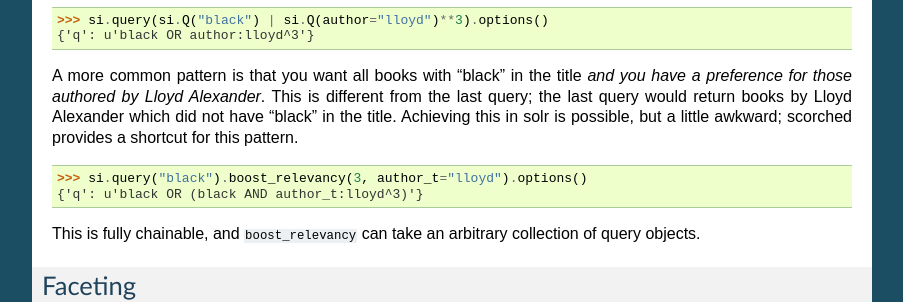
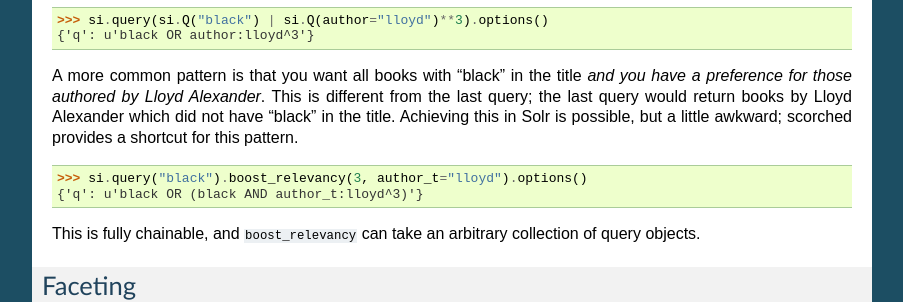
Before and after one commit to lugensa/scorched, a Sphinx documentation site: the page built from docs/query.rst, in a window 1280 px wide and 900 px high, scrolled down 7193 px. Shown: the part 172-474 px from the top of the window, without its empty margins (198-1101 px from the left). Built offline with Sphinx 7.4.7, drawn with Linux system fonts in a browser that asks for light colours; some of the changed text lies outside the part shown.

```diff
--- a/CHANGES.rst
+++ b/CHANGES.rst
@@ -31,7 +31,7 @@
 
 - Return response for update actions (mamico)
 
-- Add support for solr cursors (Chronial)
+- Add support for Solr cursors (Chronial)
 
 - Added stats option (rlskoeser)
 
@@ -61,7 +61,7 @@
 0.7 (2015-04-17)
 ----------------
 
-- Test against solr 4.10.2 and added python 3.4 to travis.
+- Test against Solr 4.10.2 and added Python 3.4 to travis.
 
 - Added support for dismax queries.
 
--- a/docs/query.rst
+++ b/docs/query.rst
@@ -184,7 +184,7 @@ the results in smaller chunks. Due to the way this is implemented in Solr, your
 sort needs to include your uniqueKey field. The ``cursor()`` method returns a
 cursor that you can iterate over. Like ``execute()``, ``cursor()`` takes an
 optional ``constructor`` parameter. In addition you can pass ``rows`` to define
-how many results should be fetched from solr at once.
+how many results should be fetched from Solr at once.
 
 ::
 
@@ -358,7 +358,7 @@ You can also sort on multiple factors:
     >>> si.query("thief").sort_by("-price").sort_by("score")
 
 This query will sort first by descending price, and then by increasing "score"
-(which is what solr calls relevancy).
+(which is what Solr calls relevancy).
 
 
 Complex queries
@@ -496,7 +496,7 @@ Boosts the importance of the author field by 3.
 A more common pattern is that you want all books with "black" in the title *and
 you have a preference for those authored by Lloyd Alexander*. This is different
 from the last query; the last query would return books by Lloyd Alexander which
-did not have "black" in the title. Achieving this in solr is possible, but a
+did not have "black" in the title. Achieving this in Solr is possible, but a
 little awkward; scorched provides a shortcut for this pattern.
 
 ::
@@ -625,7 +625,7 @@ Highlighting
 
 For background, see http://wiki.apache.org/solr/HighlightingParameters.
 
-Alongside the normal search results, you can ask solr to return fragments of
+Alongside the normal search results, you can ask Solr to return fragments of
 the documents, with relevant search terms highlighted. You do this with the
 chainable ``highlight()`` method.
 
--- a/docs/usage.rst
+++ b/docs/usage.rst
@@ -33,8 +33,8 @@ That's all you need to do; all dependencies will be pulled in automatically.
 Configuring a connection
 ------------------------
 
-Whether you're querying or updating a solr server, you need to set up a
-connection to the solr server. Pass the URL of the solr server to a
+Whether you're querying or updating a Solr server, you need to set up a
+connection to the Solr server. Pass the URL of the Solr server to a
 SolrInterface object.
 
 ::
```
Also changed, not shown: other parts of docs/query.rst (+2 -2 lines), README.rst (+4 -4 lines), 4 other files.
